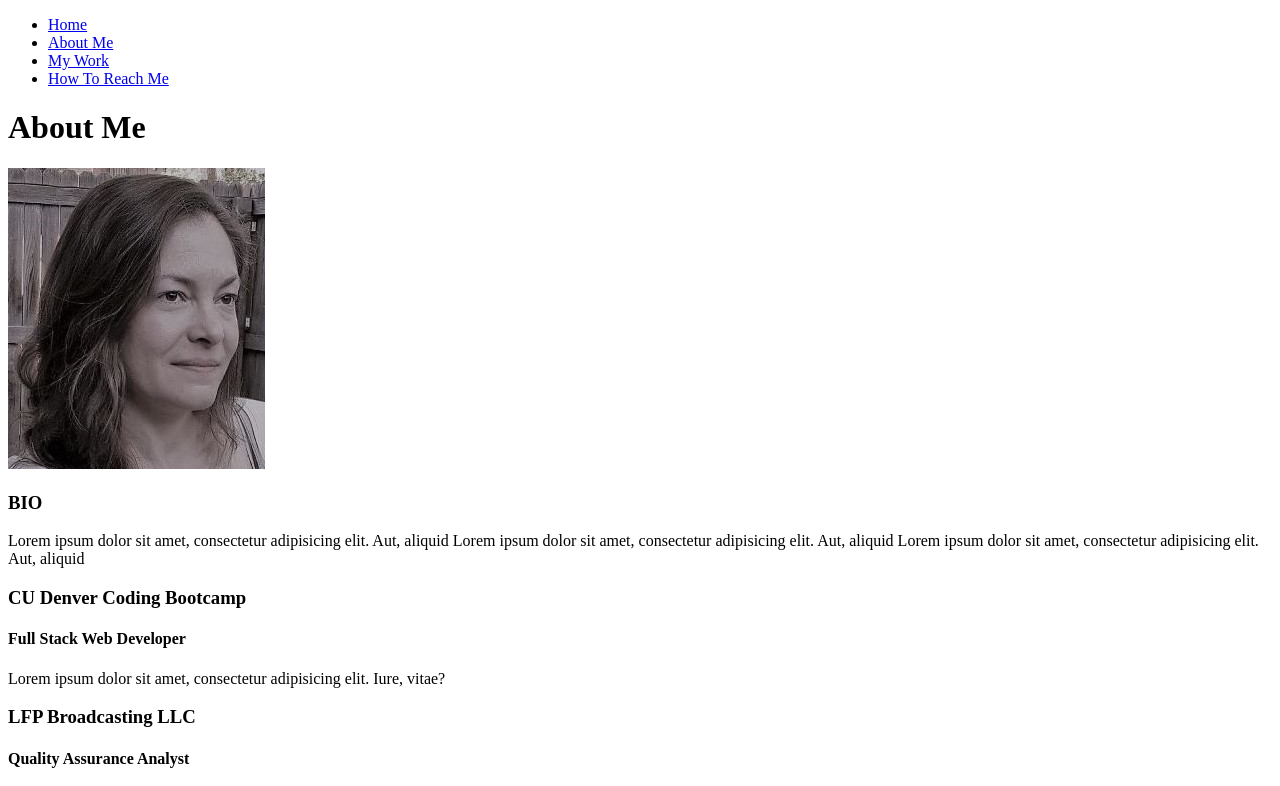
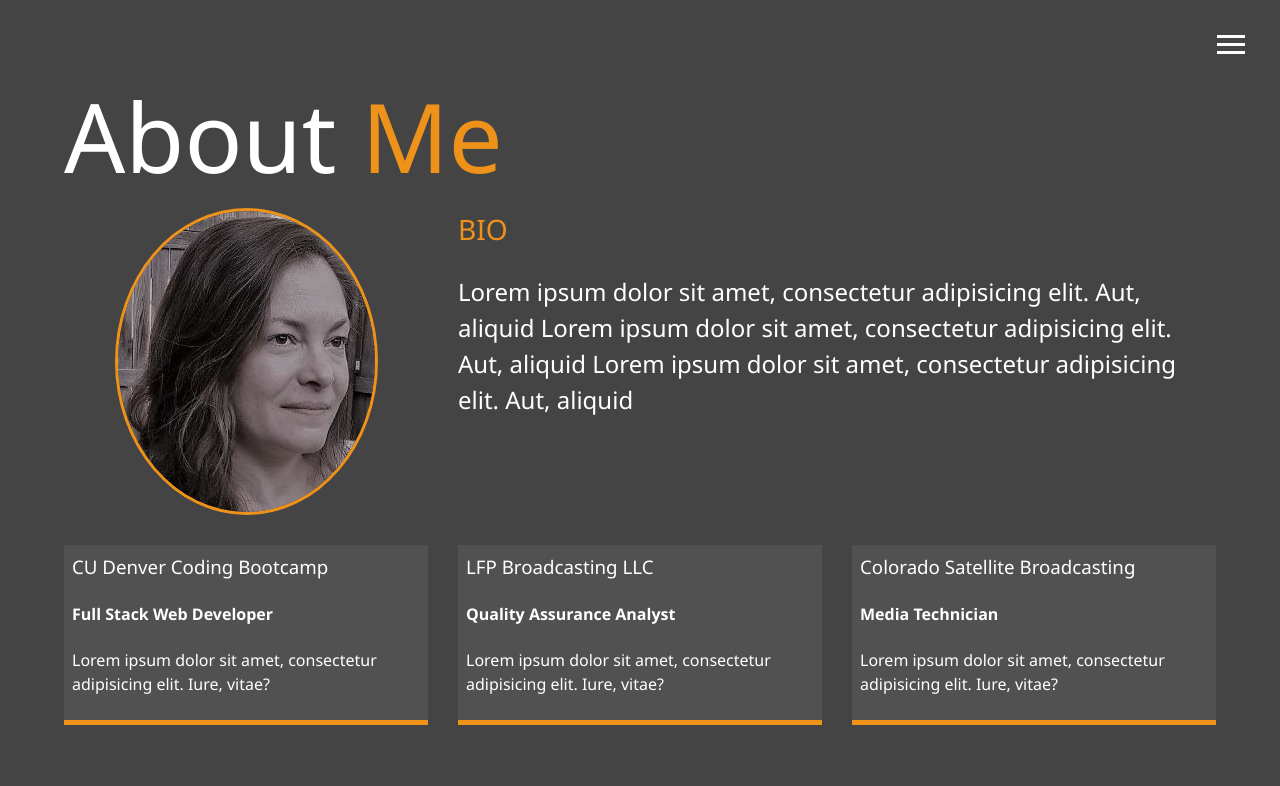
Before and after one commit to JKBlomer/JKB_Portfolio, a website: page dist/about.html in a window 1280 px wide. Shown: the top 786 px of the page. Drawn offline with Linux system fonts and the light colour scheme; the site is published under a folder, as on GitHub Pages, so addresses that start at the root find nothing.

Commit message:
fixing about me page

```diff
--- a/dist/about.html
+++ b/dist/about.html
@@ -6,7 +6,7 @@
     <meta name="viewport" content="width=device-width, initial-scale=1.0">
     <meta http-equiv="X-UA-Compatible" content="ie=edge">
     <link rel="stylesheet" href="https://use.fontawesome.com/releases/v5.7.2/css/all.css" integrity="sha384-fnmOCqbTlWIlj8LyTjo7mOUStjsKC4pOpQbqyi7RrhN7udi9RwhKkMHpvLbHG9Sr" crossorigin="anonymous">
-    <link rel="stylesheet" href="/dist/css/main.css">
+    <link rel="stylesheet" href="css/main.css">
     <title> About Me </title>
 </head>
 
@@ -71,7 +71,7 @@
     <footer id="main-footer">
         Copyright &copy; 2019
     </footer>
-    <script src="/dist/js/main.js"></script>
+    <script src="js/main.js"></script>
 
 </body>
 
```
Also changed, not shown: dist/contact.html (+1 -3 lines), dist/work.html (line endings or trailing spaces).
